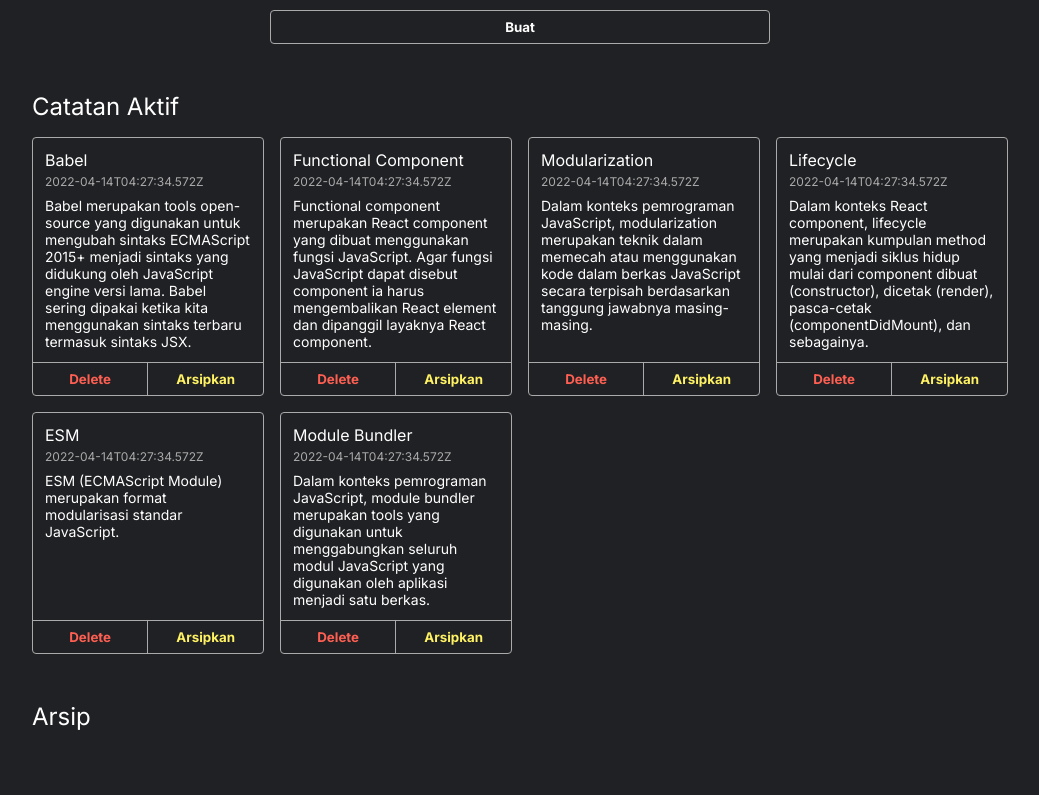
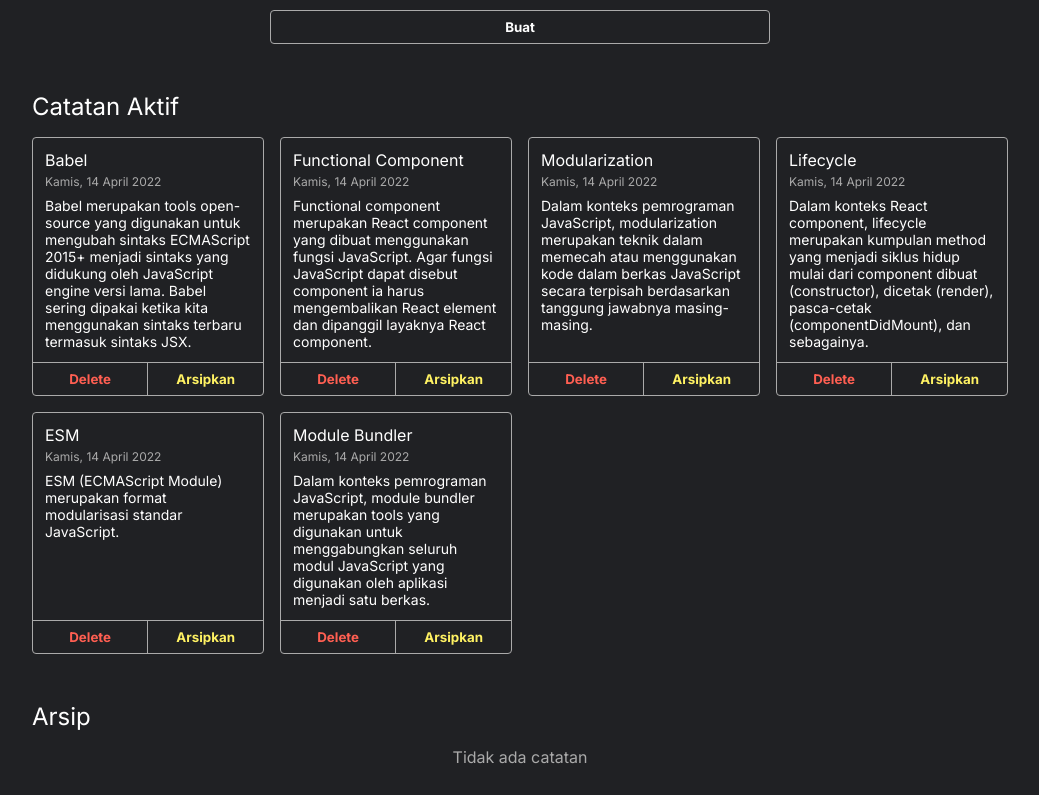
Before and after one commit to retnowati3099/personal-notes, a React (Vite) app: page / in a window 1280 px wide. Shown: the part 424-1219 px from the top of the page, without its empty margins (120-1159 px from the left). Built offline with nearby package versions, Linux system fonts and the light colour scheme.

Commit message:
update personal note

```diff
--- /dev/null
+++ b/src/components/ArchiveButton.jsx
@@ -0,0 +1,11 @@
+import React from "react";
+
+function ArchiveButton({ id }) {
+  return (
+    <button id={id} className="note-item__archive-button">
+      Arsipkan
+    </button>
+  );
+}
+
+export default ArchiveButton;
--- /dev/null
+++ b/src/components/DeleteButton.jsx
@@ -0,0 +1,15 @@
+import React from "react";
+
+function DeleteButton({ id, onDelete }) {
+  return (
+    <button
+      id={id}
+      onClick={() => onDelete(id)}
+      className="note-item__delete-button"
+    >
+      Delete
+    </button>
+  );
+}
+
+export default DeleteButton;
--- a/src/components/NoteAppBody.jsx
+++ b/src/components/NoteAppBody.jsx
@@ -2,14 +2,26 @@ import React from "react";
 import NoteInput from "./NoteInput";
 import NotesList from "./NotesList";
 
-function NoteAppBody({ notes }) {
+function NoteAppBody({ notes, format, onDelete }) {
+  const activeNote = notes.filter((note) => note.archived == false);
+  const archiveNote = notes.filter((note) => note.archived == true);
   return (
     <div className="note-app__body ">
       <h2>Buat catatan</h2>
       <NoteInput />
       <h2>Catatan Aktif</h2>
-      <NotesList notes={notes} />
+      {activeNote.length > 0 ? (
+        <NotesList notes={activeNote} format={format} onDelete={onDelete} />
+      ) : (
+        <p className="notes-list__empty-message">Tidak ada catatan</p>
+      )}
+
       <h2>Arsip</h2>
+      {archiveNote.length > 0 ? (
+        <NotesList notes={archiveNote} format={format} onDelete={onDelete} />
+      ) : (
+        <p className="notes-list__empty-message">Tidak ada catatan</p>
+      )}
     </div>
   );
 }
--- a/src/components/NoteInput.jsx
+++ b/src/components/NoteInput.jsx
@@ -1,14 +1,34 @@
-import React from "react";
+import React, { Component } from "react";
 
-function NoteInput() {
+export default class NoteInput extends Component {
+  constructor(props) {
+    super(props);
+    this.state = { title: "", remaining: 50 };
+
+    this.onTitleChangeHandler = this.onTitleChangeHandler.bind(this);
+  }
+
+  onTitleChangeHandler(event) {
+    this.setState(() => {
+      return {
+        title: event.target.value,
+      };
+    });
+  }
+  render() {
+    const {title, remaining} = this.state
+    const remain = remaining - title.length;
     return (
       <div className="note-input">
         <form className="note-input">
-        <p className="note-input__title__char-limit">Sisa karakter: 50</p>
+          <p className="note-input__title__char-limit">
+            Sisa karakter: {remain}
+          </p>
           <input
             type="text"
             placeholder="Ini adalah judul ..."
             className="note-input__title "
+            onChange={this.onTitleChangeHandler}
           />
           <textarea
             placeholder="Tuliskan catatanmu di sini ..."
@@ -19,5 +39,4 @@ function NoteInput() {
       </div>
     );
   }
-
-export default NoteInput;
+}
--- a/src/components/NoteItem.jsx
+++ b/src/components/NoteItem.jsx
@@ -1,18 +1,18 @@
 import React from "react";
+import DeleteButton from "./DeleteButton";
+import ArchiveButton from "./ArchiveButton";
 
-function NoteItem({ id, title, body, createdAt, archived }) {
+function NoteItem({ id, title, body, createdAt, archived, format, onDelete}) {
   return (
     <div className="note-item">
       <div className="note-item__content">
         <p className="note-item__title">{title}</p>
-        <p className="note-item__date ">{createdAt}</p>
+        <p className="note-item__date ">{format(createdAt)}</p>
         <p className="note-item__body ">{body}</p>
       </div>
       <div className="note-item__action">
-        <button id={id} className="note-item__delete-button">
-          Delete
-        </button>
-        <button className="note-item__archive-button">Arsipkan</button>
+        <DeleteButton id={id} onDelete={onDelete} />
+        <ArchiveButton id={id}/>
       </div>
     </div>
   );
--- a/src/components/NotesList.jsx
+++ b/src/components/NotesList.jsx
@@ -1,11 +1,17 @@
 import React from "react";
 import NoteItem from "./NoteItem";
 
-function NotesList({ notes }) {
+function NotesList({ notes, format, onDelete}) {
   return (
     <div className="notes-list">
       {notes.map((note) => (
-        <NoteItem key={note.id} id={note.id} {...note} />
+        <NoteItem
+          key={note.id}
+          id={note.id}
+          {...note}
+          format={format}
+          onDelete={onDelete}
+        />
       ))}
     </div>
   );
--- a/src/components/PersonalNoteApp.jsx
+++ b/src/components/PersonalNoteApp.jsx
@@ -1,7 +1,7 @@
 import React, { Component } from "react";
 import NoteAppHeader from "./NoteAppHeader";
 import NoteAppBody from "./NoteAppBody";
-import { getInitialData } from "../utils";
+import { getInitialData, showFormattedDate } from "../utils";
 
 class PersonalNoteApp extends Component {
   constructor(props) {
@@ -10,12 +10,29 @@ class PersonalNoteApp extends Component {
     this.state = {
       notes: getInitialData(),
     };
+
+    this.onDeleteEventHandler = this.onDeleteEventHandler.bind(this);
+    this.onArchiveEventHandler = this.onArchiveEventHandler.bind(this);
   }
+  onDeleteEventHandler(id) {
+    const notes = this.state.notes.filter((note) => note.id !== id);
+    this.setState({ notes });
+  }
+
+  onArchiveEventHandler(id) {
+    // this.setState(this.state.notes);
+  }
+
   render() {
     return (
       <div>
         <NoteAppHeader />
-        <NoteAppBody notes={this.state.notes} />
+        <NoteAppBody
+          notes={this.state.notes}
+          format={showFormattedDate}
+          onDelete={this.onDeleteEventHandler}
+          onArchive={this.onArchiveEventHandler}
+        />
       </div>
     );
   }
--- a/src/utils/index.js
+++ b/src/utils/index.js
@@ -1,56 +1,56 @@
-const getInitialData = () => ([
+const getInitialData = () => [
   {
     id: 1,
     title: "Babel",
     body: "Babel merupakan tools open-source yang digunakan untuk mengubah sintaks ECMAScript 2015+ menjadi sintaks yang didukung oleh JavaScript engine versi lama. Babel sering dipakai ketika kita menggunakan sintaks terbaru termasuk sintaks JSX.",
-    createdAt: '2022-04-14T04:27:34.572Z',
+    createdAt: "2022-04-14T04:27:34.572Z",
     archived: false,
   },
   {
     id: 2,
     title: "Functional Component",
     body: "Functional component merupakan React component yang dibuat menggunakan fungsi JavaScript. Agar fungsi JavaScript dapat disebut component ia harus mengembalikan React element dan dipanggil layaknya React component.",
-    createdAt: '2022-04-14T04:27:34.572Z',
+    createdAt: "2022-04-14T04:27:34.572Z",
     archived: false,
   },
   {
     id: 3,
     title: "Modularization",
     body: "Dalam konteks pemrograman JavaScript, modularization merupakan teknik dalam memecah atau menggunakan kode dalam berkas JavaScript secara terpisah berdasarkan tanggung jawabnya masing-masing.",
-    createdAt: '2022-04-14T04:27:34.572Z',
+    createdAt: "2022-04-14T04:27:34.572Z",
     archived: false,
   },
   {
     id: 4,
     title: "Lifecycle",
     body: "Dalam konteks React component, lifecycle merupakan kumpulan method yang menjadi siklus hidup mulai dari component dibuat (constructor), dicetak (render), pasca-cetak (componentDidMount), dan sebagainya. ",
-    createdAt: '2022-04-14T04:27:34.572Z',
+    createdAt: "2022-04-14T04:27:34.572Z",
     archived: false,
   },
   {
     id: 5,
     title: "ESM",
     body: "ESM (ECMAScript Module) merupakan format modularisasi standar JavaScript.",
-    createdAt: '2022-04-14T04:27:34.572Z',
+    createdAt: "2022-04-14T04:27:34.572Z",
     archived: false,
   },
   {
     id: 6,
     title: "Module Bundler",
     body: "Dalam konteks pemrograman JavaScript, module bundler merupakan tools yang digunakan untuk menggabungkan seluruh modul JavaScript yang digunakan oleh aplikasi menjadi satu berkas.",
-    createdAt: '2022-04-14T04:27:34.572Z',
+    createdAt: "2022-04-14T04:27:34.572Z",
     archived: false,
   },
-]);
+];
 
 const showFormattedDate = (date) => {
   const options = {
     weekday: "long",
     year: "numeric",
     month: "long",
-    day: "numeric"
-  }
-  return new Date(date).toLocaleDateString("id-ID", options)
-}
+    day: "numeric",
+  };
+  return new Date(date).toLocaleDateString("id-ID", options);
+};
 
 export { getInitialData, showFormattedDate };
```
Lines whose indentation alone changed are shown as unchanged.
